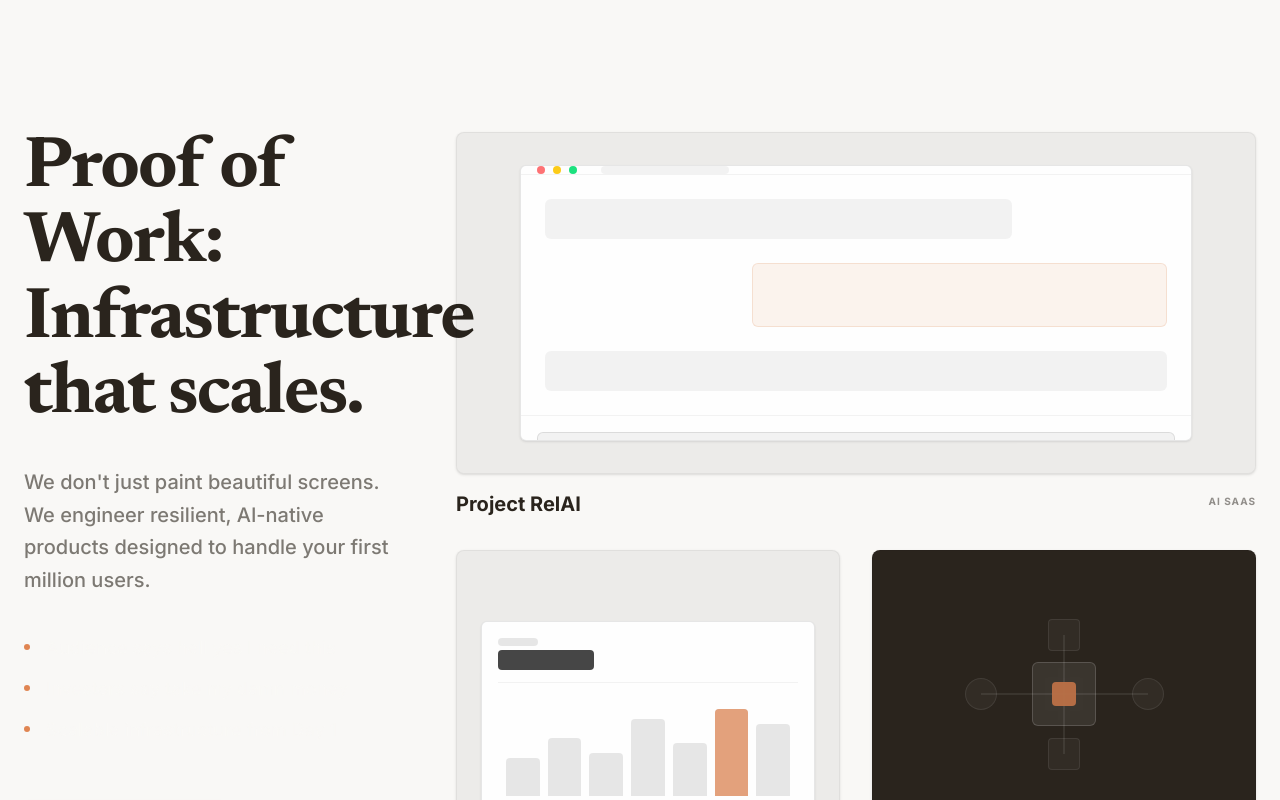
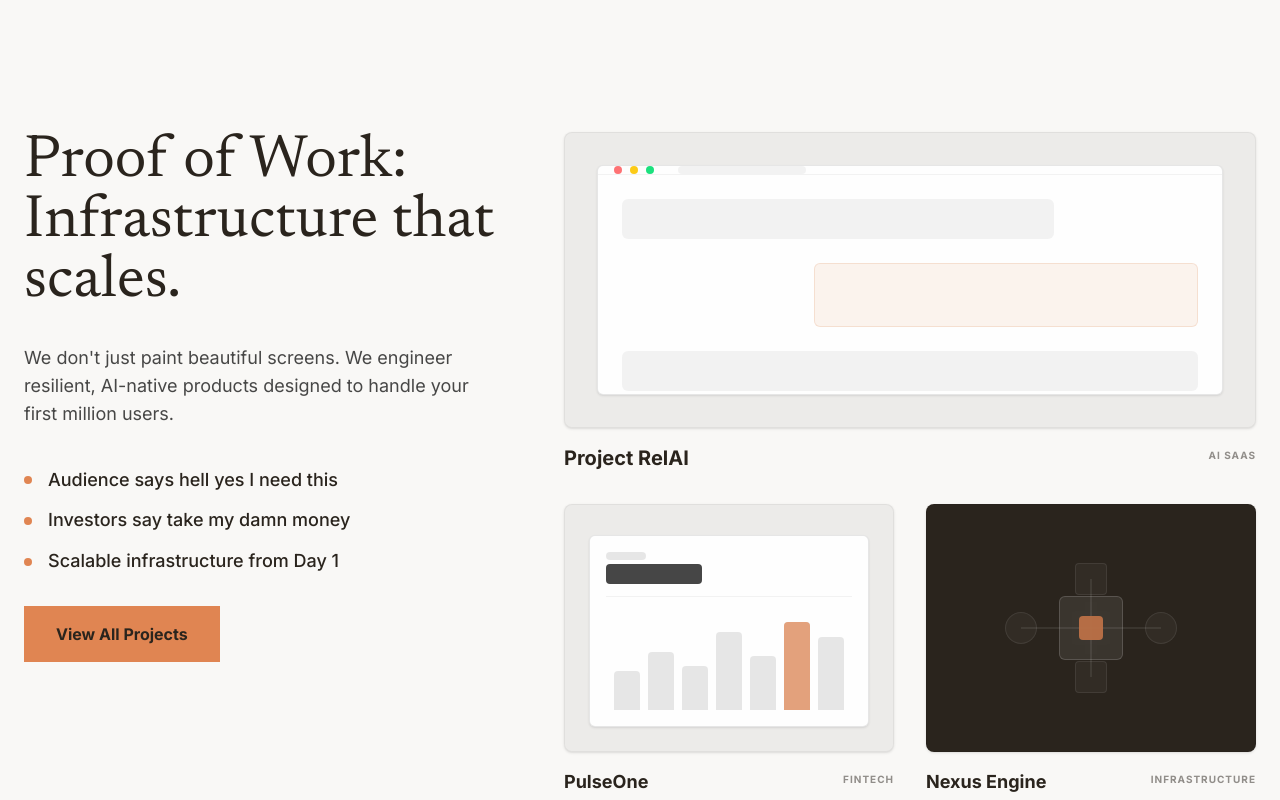
Before and after one commit to samradh15/1000xdev-sample, a Next.js app: page / in a window 1280 px wide. Shown: the part 2160-2960 px from the top of the page. Built offline with nearby package versions, Linux system fonts and the light colour scheme.

Commit message:
fix(layout): heavily enforced explicit sticky container classes, multi-column CSS grid structure, and brutalist shapes on ProjectShowcase component per explicit specifications

```diff
--- a/components/ProjectShowcase.tsx
+++ b/components/ProjectShowcase.tsx
@@ -5,14 +5,14 @@ import React from 'react';
 export default function ProjectShowcase() {
     return (
         <section className="w-full py-32 px-6 relative z-10">
-            <div className="max-w-7xl mx-auto grid grid-cols-1 lg:grid-cols-12 gap-16 items-start relative">
+            <div className="grid grid-cols-1 lg:grid-cols-12 gap-16 relative items-start max-w-7xl mx-auto w-full">
 
-                {/* Left Column: Sticky Marketing (lg:col-span-4) */}
-                <div className="lg:col-span-4 lg:sticky lg:top-36 flex flex-col gap-8">
-                    <h2 className="font-serif text-5xl md:text-6xl lg:text-7xl font-bold tracking-tight text-[#2A241D] leading-[1.05]">
+                {/* Left Column: Sticky Marketing */}
+                <div className="lg:col-span-5 sticky top-32 self-start h-fit flex flex-col gap-8">
+                    <h2 className="text-6xl font-serif text-[#2A241D]">
                         Proof of Work: Infrastructure that scales.
                     </h2>
-                    <p className="font-sans text-lg md:text-xl text-[#2A241D]/60 leading-relaxed font-medium">
+                    <p className="text-lg text-[#1A1A1A]/80 font-sans">
                         We don't just paint beautiful screens. We engineer resilient, AI-native products designed to handle your first million users.
                     </p>
 
@@ -22,20 +22,20 @@ export default function ProjectShowcase() {
                             "Investors say take my damn money",
                             "Scalable infrastructure from Day 1"
                         ].map((item, idx) => (
-                            <li key={idx} className="flex items-start gap-4">
-                                <div className="mt-2 w-1.5 h-1.5 shrink-0 rounded-full bg-[#E08552]" />
-                                <span className="font-sans text-base md:text-lg text-[#2A241D] opacity-90 font-medium leading-snug">{item}</span>
+                            <li key={idx} className="flex flex-row items-center gap-4">
+                                <div className="w-2 h-2 shrink-0 rounded-full bg-[#E08552]" />
+                                <span className="font-sans text-lg text-[#2A241D] font-medium leading-snug">{item}</span>
                             </li>
                         ))}
                     </ul>
 
-                    <button className="mt-8 bg-[#E08552] text-white px-8 py-4 rounded-sm font-sans font-semibold tracking-wide hover:bg-[#c97444] transition-colors w-max hover:-translate-y-0.5 duration-300 shadow-[0_4px_12px_rgba(224,133,82,0.2)]">
+                    <button className="bg-[#E08552] text-[#2A241D] rounded-none px-8 py-4 font-bold w-fit">
                         View All Projects
                     </button>
                 </div>
 
-                {/* Right Column: Dynamic Project Grid (lg:col-span-8) */}
-                <div className="lg:col-span-8 flex flex-col gap-12">
+                {/* Right Column: Dynamic Project Grid */}
+                <div className="lg:col-span-7 flex flex-col gap-12">
 
                     {/* CSS Grid for the 5 cards */}
                     <div className="grid grid-cols-1 md:grid-cols-2 gap-8 w-full">
```
